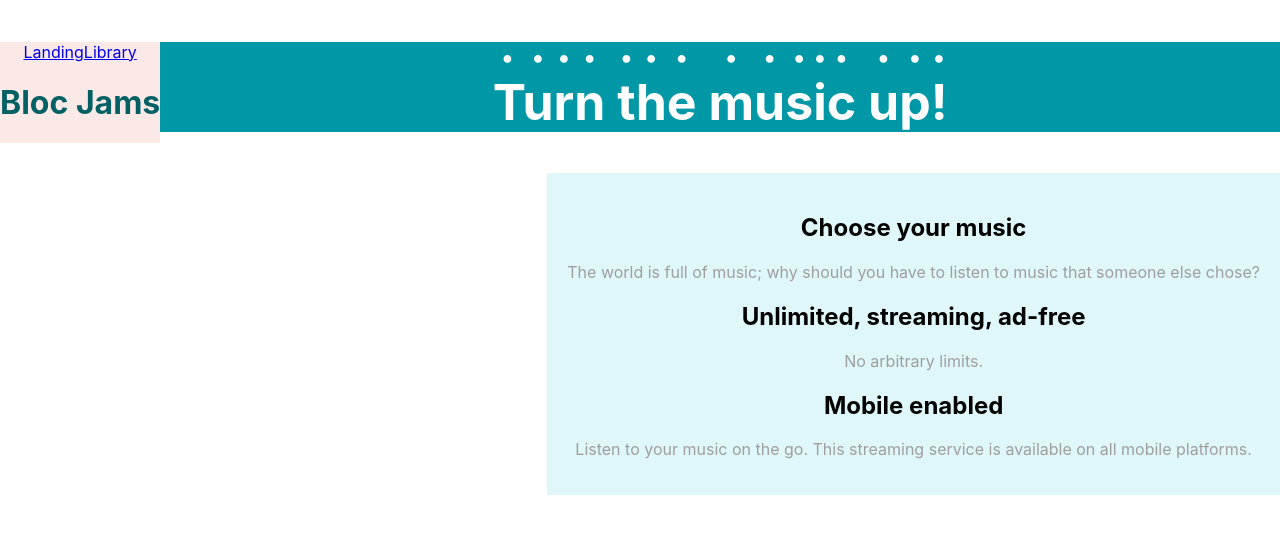
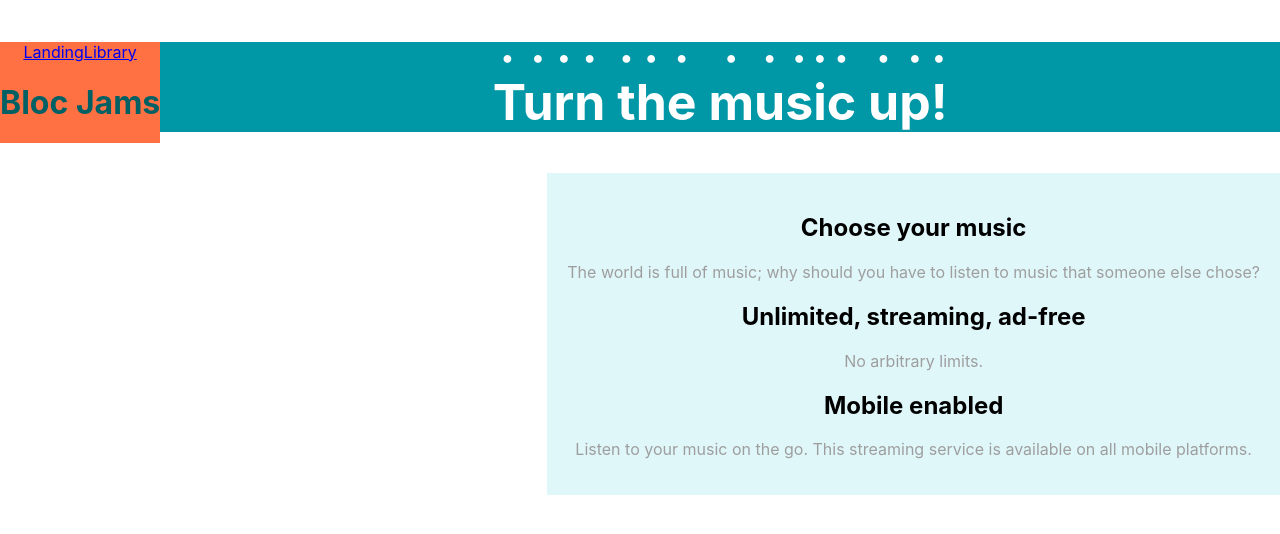
Before and after one commit to monicaep/bloc-jams-react, a React (Create React App) app: page / in a window 1280 px wide. Shown: the top 534 px of the page. Built offline with nearby package versions, Linux system fonts and the light colour scheme.

Commit message:
styling colors

```diff
--- a/src/App.css
+++ b/src/App.css
@@ -37,7 +37,7 @@ nav {
 
 header {
   color: #006064;
-  background: #fbe9e7;
+  background: #ff7043;
   float: left;
   height: auto;
 }
@@ -64,3 +64,15 @@ header {
 .point-description {
   color: #9e9e9e;
 }
+
+#song-list {
+  float: right;
+}
+
+#release-info {
+  color: #9e9e9e;
+}
+
+#song-duration-column {
+  color: #9e9e9e;
+}
```
